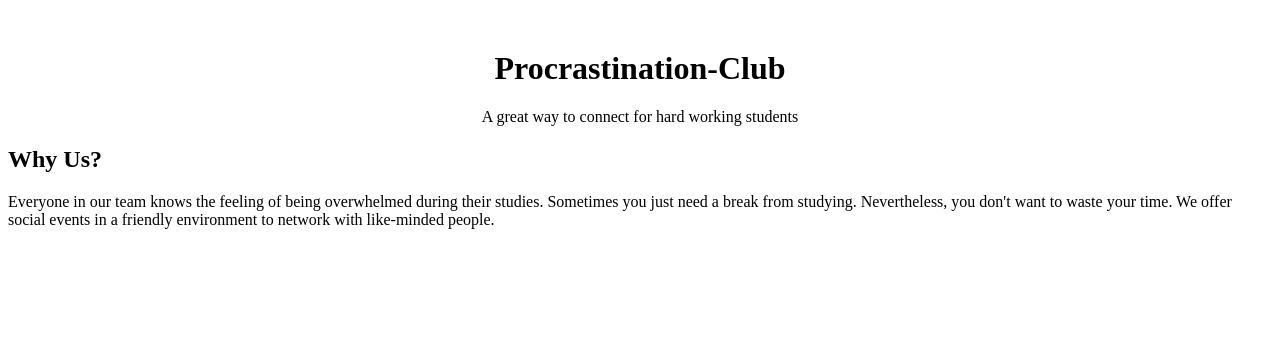
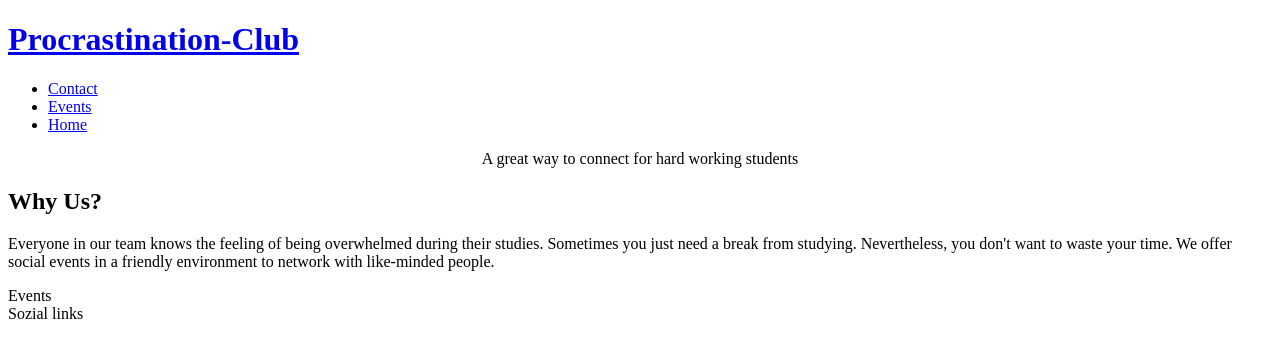
Before and after one commit to FabiMe/Procrastination-club, a plain HTML site: page index.html in a window 1280 px wide. Drawn offline with Linux system fonts and the light colour scheme.

Commit message:
Add Header structur

```diff
--- a/index.html
+++ b/index.html
@@ -13,9 +13,25 @@
 
 <body>
     <div>
-        <h1 id="header">
-            Procrastination-Club
-        </h1>
+        <header>
+            <a href="index.html">
+                <h1>Procrastination-Club</h1>
+            </a>
+            <nav>
+                <ul>
+                    <li>
+                        <a href="#">Contact</a>
+                    </li>
+                    <li>
+                        <a href="#">Events</a>
+                    </li>
+                    <li>
+                        <a href="index.html">Home</a>
+                    </li>
+                </ul>
+            </nav>
+
+        </header>
         <p id="header-p">A great way to connect for hard working students</p>
     </div>
 
@@ -29,6 +45,8 @@
             We offer social events in a friendly environment to network with like-minded people.
         </p>
     </div>
+    <div>Events</div>
+    <div>Sozial links</div>
 </body>
 
 </html>
```
